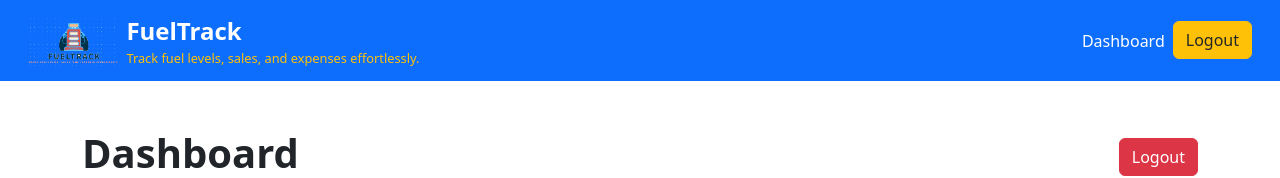
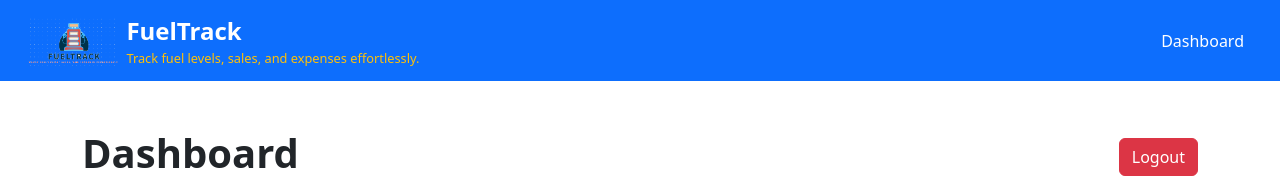
Before and after one commit to nyambaneA/petrol-station-management, a React (Create React App) app in the folder client/: page / in a window 1280 px wide. Shown: the top 178 px of the page. Built offline with nearby package versions, Linux system fonts and the light colour scheme; no server answers; sample sign-in values are in the browser's storage.

Commit message:
removed console.log for checking errors

```diff
--- a/client/src/components/AddFuel.js
+++ b/client/src/components/AddFuel.js
@@ -27,7 +27,7 @@ const AddFuel = () => {
       alert('Fuel data added successfully!');
       navigate('/dashboard');
     } catch (error) {
-      console.error('Error adding fuel data:', error);
+     console.error('Error adding fuel data:', error);
       setError('Failed to add fuel data. Please try again.');
     } finally {
       setLoading(false);
--- a/client/src/components/DailyRecords.js
+++ b/client/src/components/DailyRecords.js
@@ -31,7 +31,7 @@ const DailyRecords = () => {
       });
     } catch (error) {
       setError(error.response?.data?.message || "Error fetching daily records");
-      console.error("Error fetching daily records:", error);
+
     } finally {
       setLoading(false);
     }
--- a/client/src/components/Navbar.js
+++ b/client/src/components/Navbar.js
@@ -56,12 +56,12 @@ function Navbar({ token, onLogout }) {
               </>
             ) : (
               <li className="nav-item">
-                <button
+                {/* <button
                   className="btn btn-warning text-dark mt-2 mt-lg-0"
                   onClick={onLogout}
                 >
                   Logout
-                </button>
+                </button> */}
               </li>
             )}
           </ul>
```
Also changed, not shown: client/src/components/Dashboard.js (+3 -6 lines).
